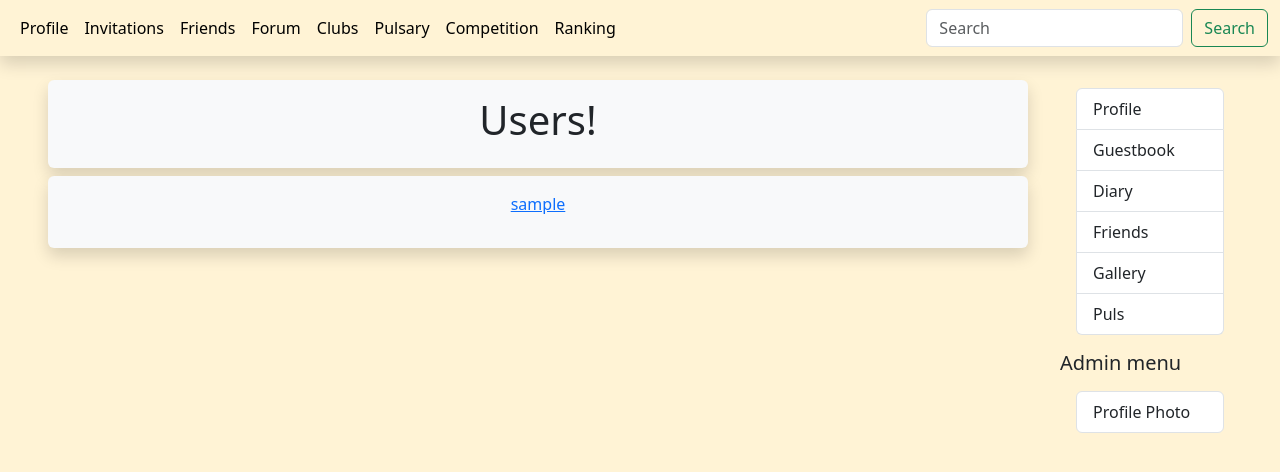
After one commit to MatRos-sf/epuls, a Django app: page /users/ in a window 1280 px wide. The commit adds this page. Shown: the top 472 px of the page. Run offline with Django 5.2, Linux system fonts and the light colour scheme; the visitor is signed in with stand-in values (Sample User, id 1); data comes from the database, SQL or seed files in the repository.

Commit message:
implement search button

```diff
--- a/account/templates/account/navibar.html
+++ b/account/templates/account/navibar.html
@@ -32,11 +32,15 @@
                     <a class="nav-link active" aria-current="page" href="#">Ranking</a>
                 </li>
             </ul>
-            <form class="d-flex" role="search">
+            <form class="d-flex"
+                  role="search"
+                  method="get"
+                  action="{% url 'account:user-list' %}">
                 <input class="form-control me-2"
                        type="search"
                        placeholder="Search"
-                       aria-label="Search">
+                       aria-label="Search"
+                       name="q">
                 <button class="btn btn-outline-success" type="submit">Search</button>
             </form>
         </div>
--- /dev/null
+++ b/account/templates/account/user_list.html
@@ -0,0 +1,18 @@
+{% extends "account/base.html" %}
+{% block content %}
+    <div class="shadow p-3 mb-2 bg-body-tertiary rounded m-2">
+        <div class="container overflow-hidden text-center">
+            <h1>Users!</h1>
+        </div>
+    </div>
+    <!-- Users section -->
+    <div class="shadow p-3 mb-2 bg-body-tertiary rounded m-2">
+        <div class="container overflow-hidden text-center">
+            {% for u in object_list %}
+                <p>
+                    <a href="{% url 'account:profile' u.username %}">{{ u }}</a>
+                </p>
+            {% endfor %}
+        </div>
+    </div>
+{% endblock %}
--- a/account/urls.py
+++ b/account/urls.py
@@ -16,6 +16,7 @@ from .views import (
     InvitesListView,
     ProfileUpdateView,
     ProfileView,
+    UserListView,
     invite_accept,
     send_to_friends,
     signup,
@@ -43,6 +44,7 @@ urlpatterns = [
             ]
         ),
     ),
+    path("users/", UserListView.as_view(), name="user-list"),
     path("unfriend/<str:username>/", unfriend, name="unfriend"),
     path(
         "<str:username>/",
--- a/account/views/views.py
+++ b/account/views/views.py
@@ -78,3 +78,14 @@ class GuestbookView(LoginRequiredMixin, ListView):
         context["self"] = self.request.user.username == self.__get_username_from_url()
         print(context)
         return context
+
+
+class UserListView(ListView):
+    model = User
+    template_name = "account/user_list.html"
+
+    def get_queryset(self):
+        q = self.request.GET.get("q", None)
+        if q:
+            return User.objects.filter(username__icontains=q)
+        return User.objects.all()
```
